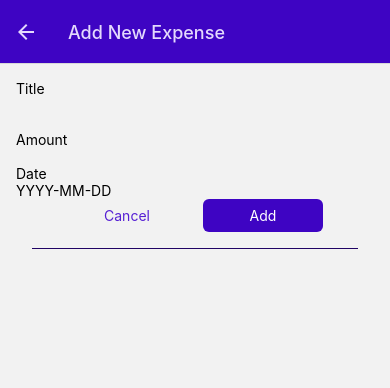
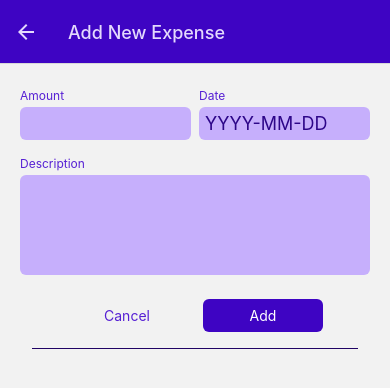
Before and after one commit to jvanleersum/React-Native-Demo-Expense-Tracker-App, a React Native app: screen /ManageExpense in a window 390 px wide. Shown: the top 388 px of the page. Built offline with nearby package versions, Linux system fonts and the light colour scheme.

Commit message:
Using multiple useState slices for the input handlers

```diff
--- a/components/ManageExpense/ExpenseForm.js
+++ b/components/ManageExpense/ExpenseForm.js
@@ -1,35 +1,53 @@
 import { View, StyleSheet } from "react-native";
+import { useState } from "react";
 import Input from "./Input";
 
 const ExpenseForm = () => {
-  const changeTitleHandler = () => {};
+  const [enteredAmount, setEnteredAmount] = useState('')
+  const [enteredDate, setEnteredDate] = useState('')
+  const [enteredTitle, setEnteredTitle] = useState('')
 
-  const changeAmountHandler = () => {};
+  const changeTitleHandler = (enteredTitle) => {
+    setEnteredTitle(enteredTitle);
+  };
 
-  const changeDateHandler = () => {};
+  const changeAmountHandler = (enteredAmount) => {
+    setEnteredAmount(enteredAmount);
+  };
+
+  const changeDateHandler = (enteredDate) => {
+    setEnteredDate(enteredDate);
+  };
 
   return (
-    <View>
-      <Input
-        label="Title"
-        textInputConfig={{
-          multiline: true,
-          onChangeText: changeTitleHandler,
-        }}
-      />
+    <View style={styles.formContainer}>
+      <View style={styles.inputsContainer}>
         <Input
           label="Amount"
+          style={styles.inputFlex}
           textInputConfig={{
             keyboardType: "decimal-pad",
             onChangeText: changeAmountHandler,
+            value: enteredAmount
           }}
         />
         <Input
           label="Date"
+          style={styles.inputFlex}
           textInputConfig={{
             placeholder: "YYYY-MM-DD",
             maxLength: 10,
             onChangeText: changeDateHandler,
+            value: enteredDate
+          }}
+        />
+      </View>
+      <Input
+        label="Description"
+        textInputConfig={{
+          multiline: true,
+          onChangeText: changeTitleHandler,
+          value: enteredTitle
         }}
       />
     </View>
@@ -38,4 +56,15 @@ const ExpenseForm = () => {
 
 export default ExpenseForm;
 
-const styles = StyleSheet.create({});
+const styles = StyleSheet.create({
+  formContainer: {
+    marginBottom: 16,
+  },
+  inputsContainer: {
+    flexDirection: "row",
+    justifyContent: 'space-between'
+  },
+  inputFlex: {
+    flex:1
+  }
+});
--- a/components/ManageExpense/Input.js
+++ b/components/ManageExpense/Input.js
@@ -1,17 +1,40 @@
 import { View, Text, StyleSheet, TextInput } from "react-native"
+import Colors from "../../constants/colors"
 
-const Input = ({label, textInputConfig}) => {
-  return <View>
-    <Text>{label}</Text>
-    <TextInput {...textInputConfig}/>
+const Input = ({label, textInputConfig, style}) => {
+  const inputStyle = [styles.textInput]
+
+  if (textInputConfig && textInputConfig.multiline) {
+    inputStyle.push(styles.multilineInput);
+  }
+
+  return <View style={[styles.inputContainer, style]}>
+    <Text style={styles.label}>{label}</Text>
+    <TextInput style={inputStyle} {...textInputConfig}/>
   </View>
 }
 
 export default Input
 
 const styles = StyleSheet.create({
+  inputContainer: {
+    marginHorizontal: 4,
+    marginVertical: 8
+  },
   label: {
+    fontSize: 12,
+    color: Colors.primary400,
+    marginBottom: 4
   },
-  input: {
+  textInput: {
+    backgroundColor: Colors.primary100,
+    padding: 6,
+    borderRadius: 6,
+    fontSize: 18,
+    color: Colors.primary700
+  },
+  multilineInput: {
+    minHeight: 100,
+    textAlignVertical: 'top'
   }
 })
```
Lines whose indentation alone changed are shown as unchanged.
